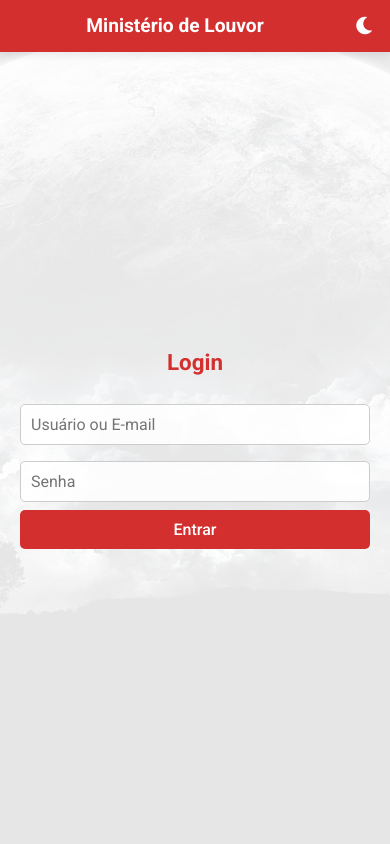
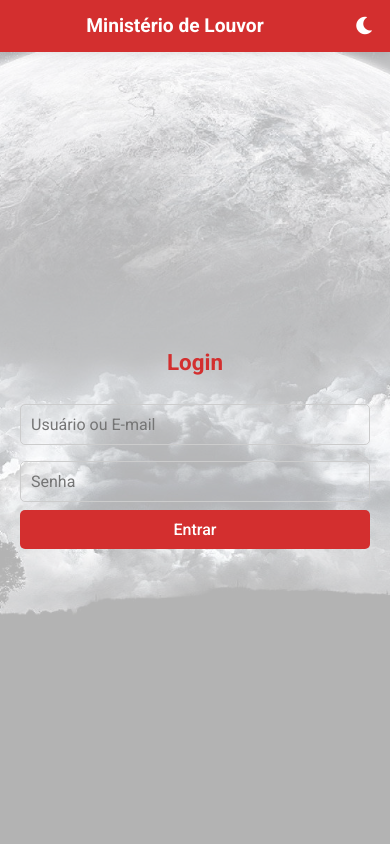
Before and after one commit to Sthsantos/AppML, a Flask app: page / in a window 390 px wide. Run offline with Flask 3, Linux system fonts and the light colour scheme; some libraries are stand-ins or nearby versions.

Commit message:
Update login.html

```diff
--- a/templates/login.html
+++ b/templates/login.html
@@ -18,7 +18,7 @@
             --text-color: #212121;
             --navbar-bg: #D32F2F;
             --navbar-text: white;
-            --card-bg: rgba(255, 255, 255, 0.9);
+            --card-bg: rgba(255, 255, 255, 0.7); /* Reduzida a opacidade para 70% */
             --shadow: rgba(0, 0, 0, 0.1);
             --hover-bg: #D32F2F;
             --notification-bg: #fff3e0;
@@ -34,7 +34,7 @@
             --text-color: #E0E0E0;
             --navbar-bg: #D32F2F;
             --navbar-text: #E0E0E0;
-            --card-bg: rgba(30, 30, 30, 0.9);
+            --card-bg: rgba(30, 30, 30, 0.7); /* Reduzida a opacidade para 70% */
             --shadow: rgba(255, 255, 255, 0.1);
             --hover-bg: #B71C1C;
             --notification-bg: #ff9800;
@@ -150,7 +150,7 @@
             border: 1px solid var(--input-border);
             border-radius: 5px;
             font-size: 1em;
-            background-color: var(--card-bg);
+            background-color: transparent; /* Fundo transparente para destacar o background */
             color: var(--text-color);
             transition: border-color 0.3s;
         }
@@ -226,7 +226,7 @@
             }
             .login-container {
                 width: 100vw;
-                height: 100%;
+                height: 100%; /* Ocupa toda a altura disponível */
                 max-width: none;
                 border-radius: 0;
                 padding: 20px;
@@ -235,6 +235,7 @@
                 flex-direction: column;
                 justify-content: center;
                 align-items: center;
+                background-color: var(--card-bg); /* Mantém a leve transparência */
             }
             h2 {
                 font-size: 1.4em;
```
